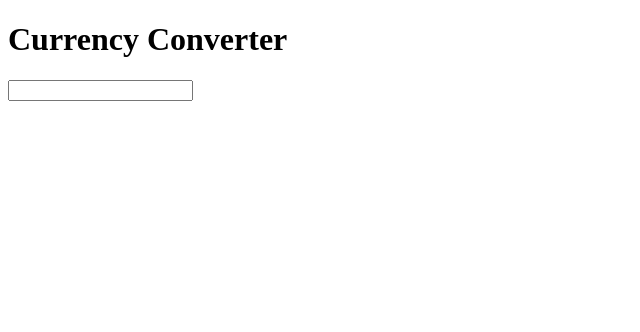
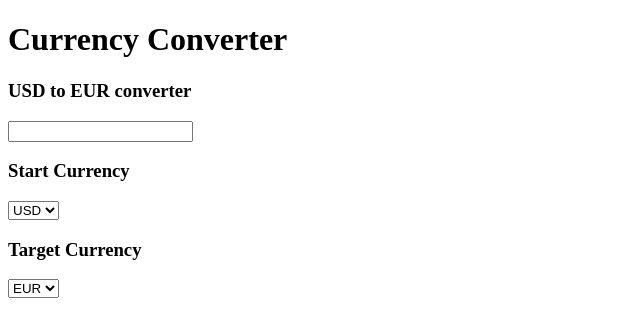
Before and after one commit to ArthurLp08/Currency-Converter, a React (Vite) app: page / in a window 1280 px wide. Shown: the top 332 px of the page, without its empty margins (0-640 px from the left). Built offline with nearby package versions, Linux system fonts and the light colour scheme; no server answers.

Commit message:
Start currency gets read now

```diff
--- a/src/components/CurrencyConverter.jsx
+++ b/src/components/CurrencyConverter.jsx
@@ -3,13 +3,13 @@ import { useEffect, useState } from "react";
 function CurrencyConverter(){
     const [currencys, setCurrencys] = useState([]);
     const [input, setInput] = useState();
-    const [base, setBase] = useState('USD');
-    const [target, setTarget] = useState('EUR');
+    const [base, setBase] = useState('usd');
+    const [target, setTarget] = useState('eur');
 
     useEffect(() =>{
 
         function loadApi(){
-            fetch('https://cdn.jsdelivr.net/npm/@fawazahmed0/currency-api@latest/v1/currencies/eur.json')
+            fetch('https://cdn.jsdelivr.net/npm/@fawazahmed0/currency-api@latest/v1/currencies/'+ base + '.json')
             .then((r) => r.json())
             .then((json) => {
                 setCurrencys(json);
@@ -24,12 +24,29 @@ function CurrencyConverter(){
     function HandleChangeInput(e){
         setInput(e.target.value);
     }
+    function HandleChangeStart(e){
+        setBase(e.target.value);
+    }
+
 
 
     return(
         <div>
             <h1>Currency Converter</h1>
+            <h3>{base.toUpperCase()} to {target.toUpperCase()} converter</h3>
             <input onChange={HandleChangeInput} value={input} type="number"></input>
+            <h3>Start Currency</h3>
+            <select value={base} onChange={HandleChangeStart}>
+                <option value="usd">USD</option>
+                <option value="brl">BRL</option>
+                <option value="eur">EUR</option>
+            </select>
+            <h3>Target Currency</h3>
+            <select>
+                <option value="eur">EUR</option>
+                <option value="usd">USD</option>
+                <option value="brl">BRL</option>
+            </select>
         </div>
     )
 }
```
